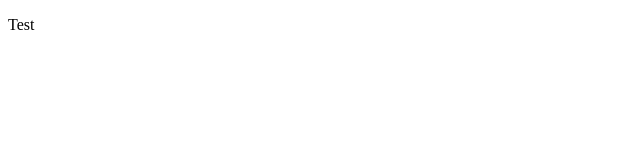
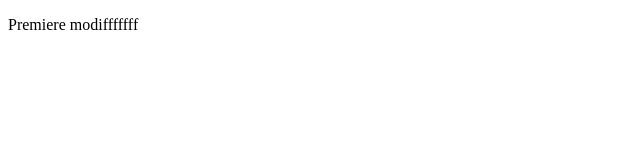
Before and after one commit to dorianguillaume/test-git, a plain HTML site: page index.html in a window 1280 px wide. Shown: the whole page, without its empty margins (0-640 px from the left). Drawn offline with Linux system fonts and the light colour scheme.

Commit message:
1st modif Dorian Branch

```diff
--- a/index.html
+++ b/index.html
@@ -4,6 +4,6 @@
 
     </head>
     <body>
-        <p>Test</p>
+        <p>Premiere modifffffff</p>
     </body>
 </html>
```
